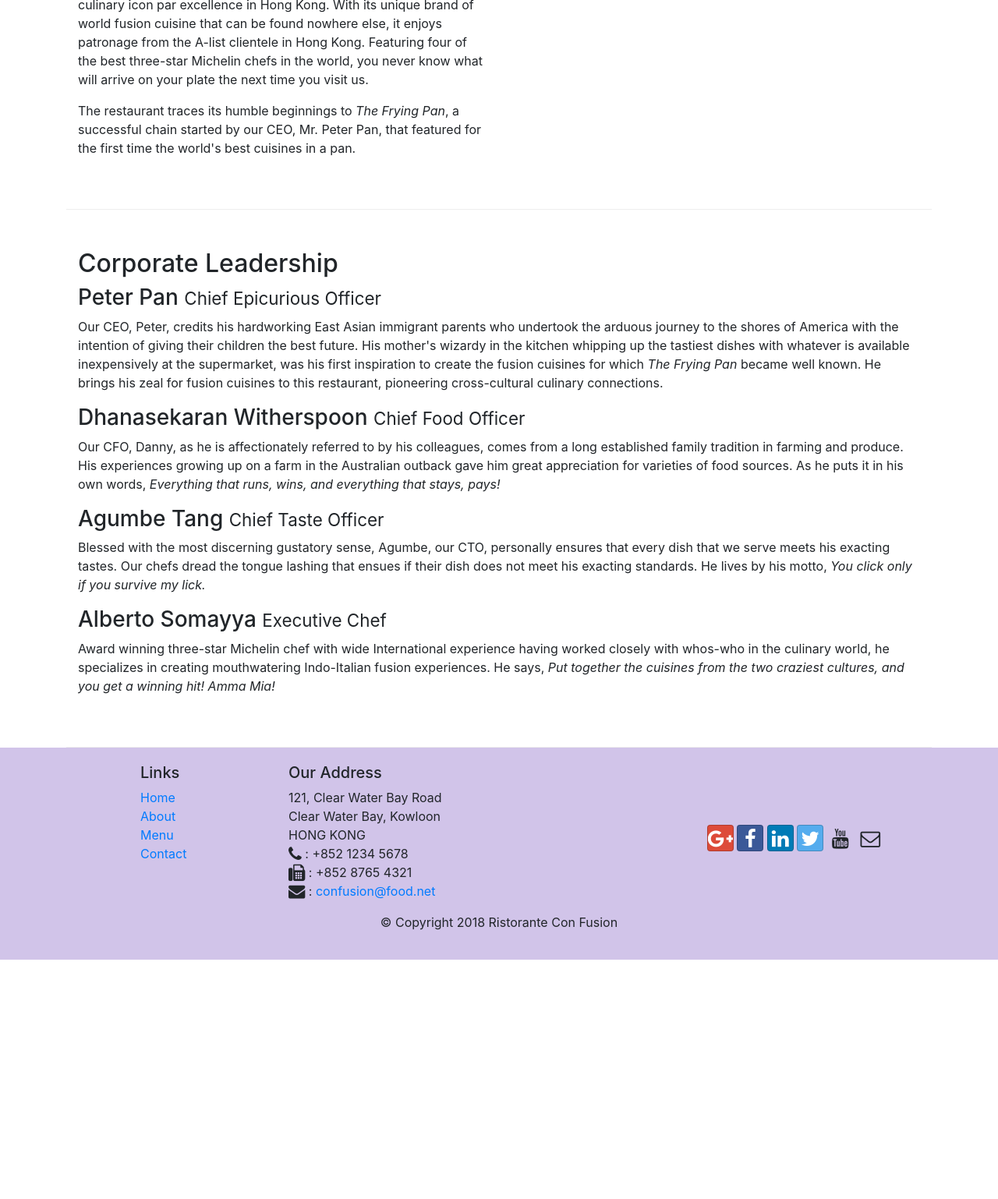
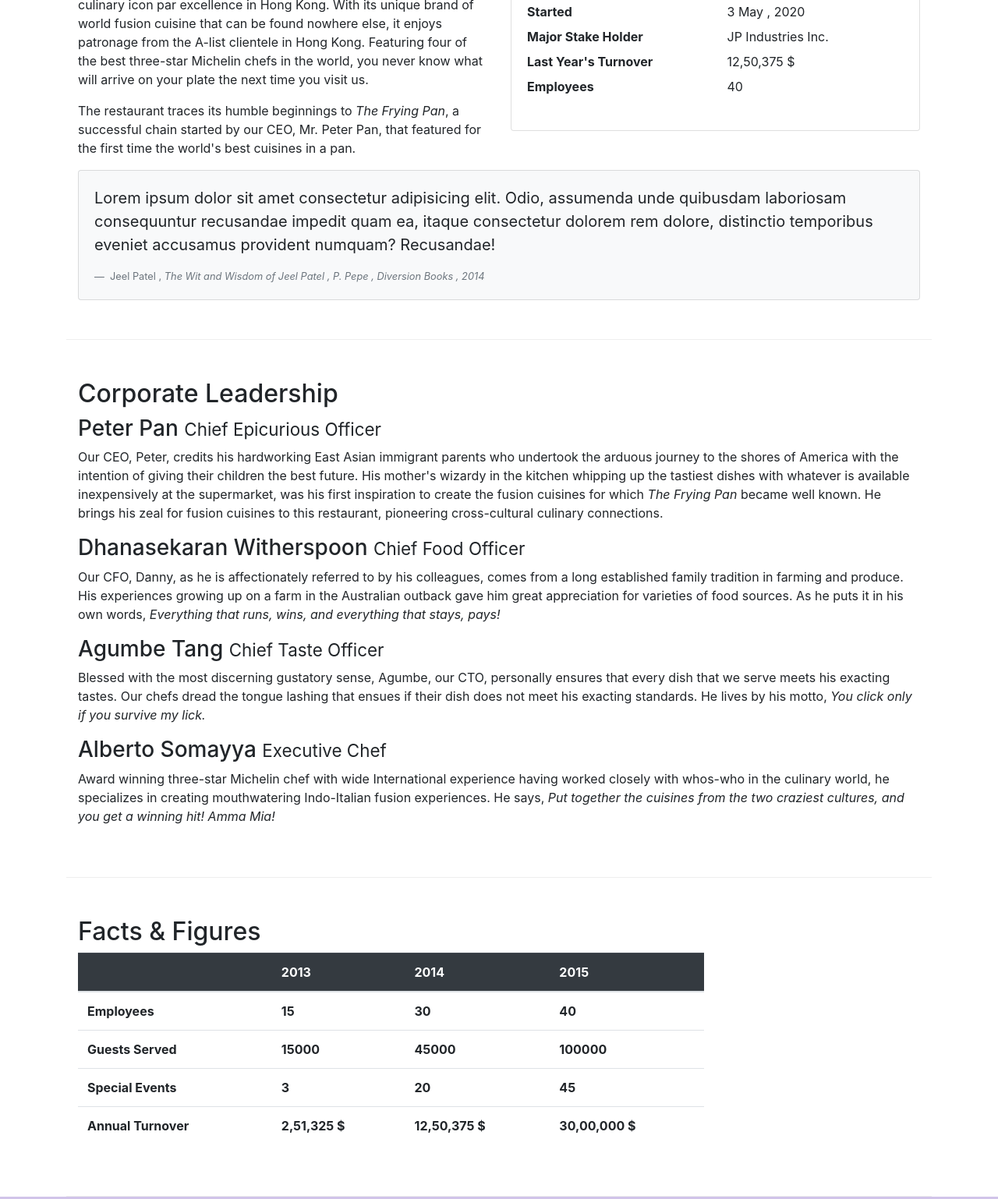
Before and after one commit to jeelpatel18/Bootstrap, a website: page aboutus.html in a window 1280 px wide. Shown: the part 591-2129 px from the top of the page at 78% size. Before the commit the page ends 1822 px from the top, so only its background shows below. Drawn offline with nearby package versions, Linux system fonts and the light colour scheme.

Commit message:
Tables and Cards

```diff
--- a/aboutus.html
+++ b/aboutus.html
@@ -70,6 +70,38 @@
                 <p>The restaurant traces its humble beginnings to <em>The Frying Pan</em>, a successful chain started by our CEO, Mr. Peter Pan, that featured for the first time the world's best cuisines in a pan.</p>
             </div>
             <div class="col col-sm">
+                <!-- Adding a card for Dispaying a Content -->
+                <div class="card">
+                    <h3 class="card-header bg-primary text-white">Facts at a Glance</h3>
+                    <div class="card-body">
+                        <dl class="row">
+                            <dt class="col-6">Started</dt>
+                            <dd class="col-6">3 May , 2020 </dd>
+                            <dt class="col-6">Major Stake Holder</dt>
+                            <dd class="col-6">JP Industries Inc.</dd>
+                            <dt class="col-6">Last Year's Turnover</dt>
+                            <dd class="col-6">12,50,375 &dollar;</dd>
+                            <dt class="col-6">Employees</dt>
+                            <dd class="col-6">40</dd>
+                        </dl>
+                    </div>
+                </div>
+            </div>
+
+            <div class="col-12">
+                <div class="card card-body bg-light">
+                 <blockquote class="blockquote">
+                    <p class="mb-0">
+                        Lorem ipsum dolor sit amet consectetur adipisicing elit. Odio, assumenda unde quibusdam laboriosam consequuntur recusandae impedit quam ea, itaque consectetur dolorem rem dolore, distinctio temporibus eveniet accusamus provident numquam? Recusandae!
+                    </p>
+                 </blockquote>
+
+                 <footer class="blockquote-footer">
+                     Jeel Patel ,
+                     <cite title="Source Title">The Wit and Wisdom of Jeel Patel ,
+                            P. Pepe , Diversion Books , 2014</cite>
+                 </footer>
+                </div>
             </div>
         </div>
 
@@ -85,9 +117,56 @@
                 <p class="d-none d-sm-block">Blessed with the most discerning gustatory sense, Agumbe, our CTO, personally ensures that every dish that we serve meets his exacting tastes. Our chefs dread the tongue lashing that ensues if their dish does not meet his exacting standards. He lives by his motto, <em>You click only if you survive my lick.</em></p>
                 <h3>Alberto Somayya <small>Executive Chef</small></h3>
                 <p class="d-none d-sm-block">Award winning three-star Michelin chef with wide International experience having worked closely with whos-who in the culinary world, he specializes in creating mouthwatering Indo-Italian fusion experiences. He says, <em>Put together the cuisines from the two craziest cultures, and you get a winning hit! Amma Mia!</em></p>
+             </div>
+        </div>
+
+        <div class="row row-content">
+            <div class="col-12 col-sm-9">
+                <h2>Facts &amp; Figures </h2>
+                <div class="table-responsive">
+                    <table class="table table-stripped">
+                        <thead class="table-dark">
+                            <tr>
+                                <th>&nbsp;</th>
+                                <th>2013</th>
+                                <th>2014</th>
+                                <th>2015</th>
+                            </tr>
+                        </thead>
+
+                        <tbody>
+                            <tr>
+                                <th>Employees</th>
+                                <th>15</th>
+                                <th>30</th>
+                                <th>40</th>
+                            </tr>
+                            <tr>
+                                <th>Guests Served</th>
+                                <th>15000</th>
+                                <th>45000</th>
+                                <th>100000</th>
+                            </tr>
+                            <tr>
+                                <th>Special Events</th>
+                                <th>3</th>
+                                <th>20</th>
+                                <th>45</th>
+                            </tr>
+                            <tr>
+                                <th>Annual Turnover</th>
+                                <th>2,51,325 &dollar;</th>
+                                <th>12,50,375 &dollar;</th>
+                                <th>30,00,000 &dollar;</th>
+                            </tr>
+                        </tbody>
+                    </table>
+                </div>
+            </div>
+            <div class="col-12 col-sm-3">
 
             </div>
-       </div>
+        </div>
 
     </div>
 
```
